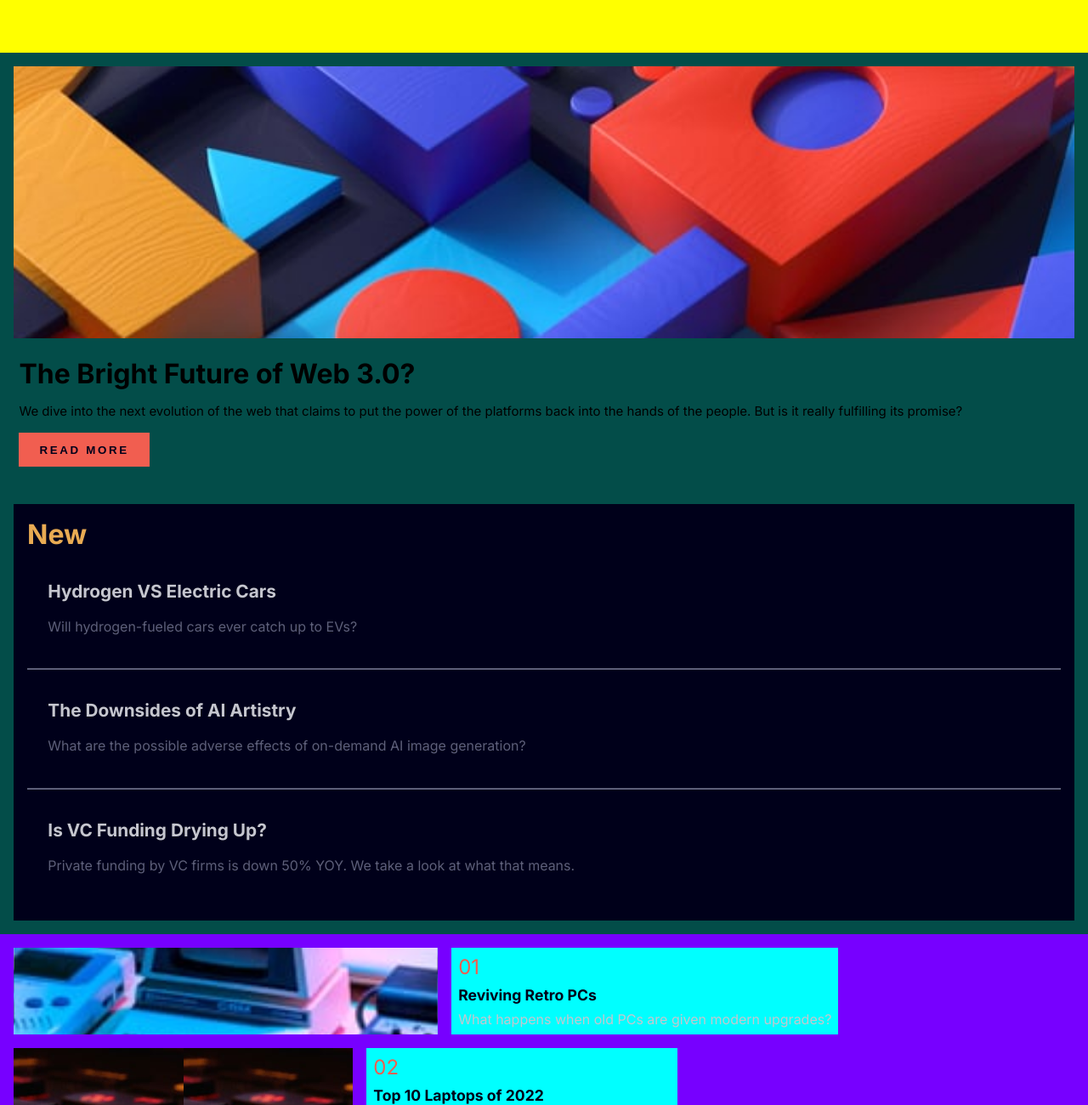
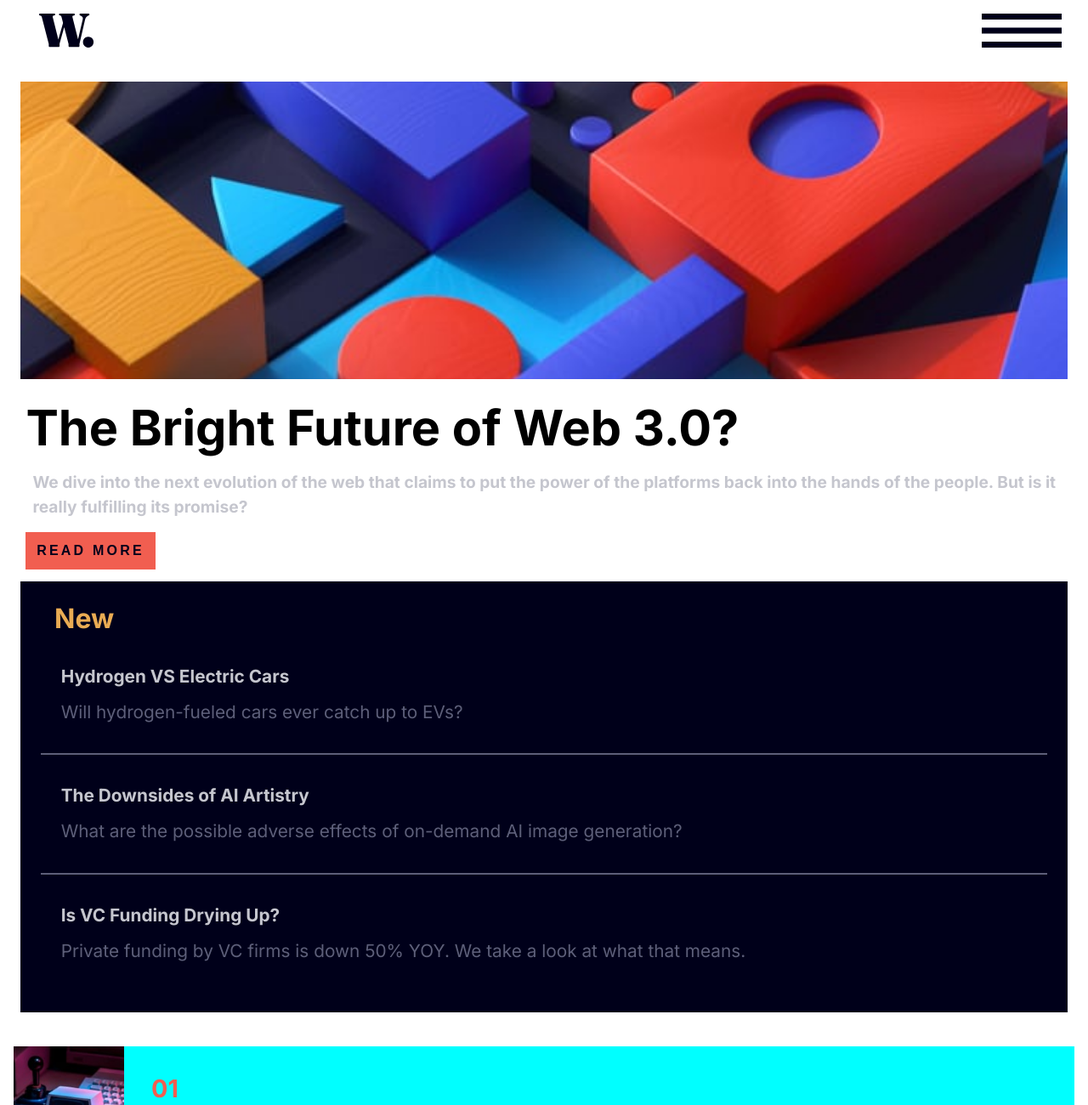
Before and after one commit to DenilsonZacarias/News_Home_Page, a plain HTML site: page techHTML.html in a window 1280 px wide. Shown: the top 1300 px of the page at 85% size. Drawn offline with Linux system fonts and the light colour scheme; files whose address does not match are found by name.

Commit message:
Adiciona versão tablet e ajusta estilos responsivos

```diff
--- a/techCSS.css
+++ b/techCSS.css
@@ -16,12 +16,12 @@ html {
 
 .mainContainer {
   width: 100%;
-  background-color: aqua;
+  /*background-color: aqua;*/
 }
 
 .containerItems {
   width: 100%;
-  background-color: yellow;
+  /*background-color: yellow;*/
 }
 
 .moreInfo {
@@ -37,7 +37,7 @@ html {
   display: flex;
   justify-content: center;
   align-items: center;
-  /*background-color: black;*/
+  /**background-color: aqua;*/
 }
 
 .logoImage,
@@ -50,11 +50,11 @@ html {
 }
 
 .logoImage {
-  background-image: url(/news-homepage-main/assets/images/logo.svg);
+  background-image: url(assets/images/logo.svg);
 }
 
 .mobileSubMenuImage {
-  background-image: url(/news-homepage-main/assets/images/icon-menu.svg);
+  background-image: url(assets/images/icon-menu.svg);
 }
 
 .bigScreen {
@@ -62,7 +62,7 @@ html {
   flex-direction: column;
   gap: 1rem;
   padding: 1rem;
-  background-color: rgb(3, 77, 73);
+  /*background-color: rgb(3, 77, 73);*/
 }
 
 .bigScreenInnerContainerAndImage {
@@ -171,23 +171,29 @@ html {
   flex-direction: column;
   gap: 1rem;
   padding: 1rem;
-  background-color: rgb(119, 0, 255);
+  /*background-color: rgb(119, 0, 255);*/
 }
 
 .topic1,
 .topic2,
 .topic3 {
   display: flex;
-  flex-direction: row;
+  /*flex-direction: row;*/
+  align-items: flex-start;
   gap: 1rem;
+  /*background-color: aqua;*/
 }
 
 .sideImage1,
+.sideImage2,
 .sideImage3 {
-  width: 40%;
+  width: 100px;
+  height: 150px;
   background-size: cover;
   background-position: center;
-  background-color: black;
+  flex-shrink: 0;
+  flex-grow: 0;
+  flex-basis: auto;
 }
 
 .sideImage1 {
@@ -196,7 +202,6 @@ html {
 
 .sideImage2 {
   background-image: url(assets/images/image-top-laptops.jpg);
-  width: 32%;
 }
 
 .sideImage3 {
@@ -213,7 +218,7 @@ html {
   flex-direction: column;
   justify-content: space-between;
   padding: 0.5rem;
-  background-color: aqua;
+  /*background-color: aqua;*/
   gap: 0.5rem;
 }
 
@@ -226,6 +231,154 @@ html {
 .text_subContainer {
   color: hsl(233, 8%, 79%);
   font-size: 1rem;
+}
+
+/*===== TABLET (768px+) =====*/
+
+@media (min-width: 768px) {
+  .moreInfo {
+    padding: 1rem;
+  }
+
+  .logo,
+  .mobileSubMenu {
+    width: 10%;
+  }
+
+  .logoImage,
+  .mobileSubMenuImage {
+    width: 100%;
+    height: 40px;
+    background-repeat: no-repeat;
+    background-size: contain;
+    background-position: center;
+  }
+
+  .bigScreen {
+    flex-direction: column;
+    gap: 1.5rem;
+    padding: 1.5rem;
+    /*background-color: aqua;*/
+  }
+
+  .bigScreenInnerContainerAndImage {
+    width: 100%;
+  }
+
+  .imagem {
+    height: 350px;
+  }
+
+  .HeaderAndTextAndButton {
+    flex-direction: column;
+  }
+
+  .innerContainerHeader {
+    width: 80%;
+    font-weight: bold;
+    font-size: 1.8rem;
+    /*background-color: aqua;*/
+  }
+
+  .innerContainerTextAndButton {
+    width: auto;
+    display: flex;
+    flex-direction: column;
+  }
+
+  .bigScreenText {
+    font-size: 1.2rem;
+    font-weight: bold;
+    width: auto;
+    padding-left: 0.5rem;
+    line-height: 1.8rem;
+    color: hsl(233, 8%, 79%);
+  }
+
+  .readMoreBtn {
+    height: fit-content;
+    width: fit-content;
+  }
+
+  .submitBtn {
+    width: auto;
+    height: auto;
+    padding: 0.8rem;
+    font-size: 1rem;
+    font-weight: bold;
+  }
+
+  .newHeader {
+    margin-left: 1rem;
+  }
+
+  .bigScreenBlueSubMenu {
+    width: auto;
+    padding: 1.5rem;
+    height: fit-content;
+    align-self: stretch;
+    margin-top: -1rem; /* Adjusted for better alignment */
+  }
+
+  .topic1,
+  .topic2,
+  .topic3 {
+    width: 100%;
+    gap: 0.5rem;
+    height: 12rem;
+    background-color: aqua;
+  }
+
+  .sideImage1,
+  .sideImage2,
+  .sideImage3 {
+    width: 130px;
+    background-size: cover;
+    background-position: center;
+    height: 200px; /* Adjusted for better visibility */
+  }
+
+  .sideImage1 {
+    background-image: url(assets/images/image-retro-pcs.jpg);
+  }
+
+  .sideImage2 {
+    background-image: url(assets/images/image-top-laptops.jpg);
+  }
+
+  .sideImage3 {
+    background-image: url(assets/images/image-gaming-growth.jpg);
+  }
+
+  .details {
+    justify-content: space-between;
+    padding: 2rem 0 2rem 1.5rem;
+    gap: 0.5rem;
+  }
+
+  .enumerator {
+    font-size: 1.8rem;
+    font-weight: 700;
+  }
+
+  .title_subContainer {
+    font-size: 1.8rem;
+    font-weight: 700;
+  }
+
+  .text_subContainer {
+    font-size: 1.5rem;
+  }
+
+  .text {
+    font-size: 1.3rem;
+  }
+
+  .subContainer {
+    flex-direction: column;
+    gap: 1rem;
+    padding: 1rem;
+  }
 }
 
 /* ===== DESKTOP (1440px+) ===== */
@@ -274,22 +427,22 @@ html {
     width: 37%;
     background-color: aqua;
     font-weight: 800;
-    font-size: 2.1rem;
+    font-size: 2rem;
   }
 
   .innerContainerTextAndButton {
     width: 53%;
-    background-color: aqua;
+    background-color: yellow;
     display: flex;
     flex-direction: column;
     justify-content: space-between;
+    padding-left: 1rem;
   }
 
   .bigScreenText {
-    font-size: 1.3rem;
+    font-size: 1.2rem;
     font-weight: 700;
-    width: 90%;
-    padding-left: 1rem;
+    width: 95%;
     line-height: 2rem;
     color: hsl(233, 8%, 79%);
   }
@@ -322,13 +475,26 @@ html {
   .subContainer {
     flex-direction: row;
     justify-content: space-between;
-    margin-top: 2rem;
+    margin-top: 2.9rem;
+    background-color: aqua;
+    height: fit-content;
   }
 
   .topic1,
   .topic2,
   .topic3 {
-    width: 30%;
+    display: flex;
+    gap: 0.3rem;
+    /*width: 30%;*/
+    align-items: center;
+    background-color: khaki;
+  }
+
+  .details {
+    height: 225px; /* ou o mesmo valor de sideImage */
+    padding: 0 1rem 1rem 0.5rem;
+    justify-content: space-between;
+    overflow: hidden; /* opcional, se quiser evitar que o conteúdo ultrapasse */
   }
 
   .enumerator {
@@ -342,12 +508,14 @@ html {
   }
 
   .text_subContainer {
-    font-size: 1.4rem;
+    font-size: 1.3rem;
+    margin-bottom: 1rem;
   }
 
   .sideImage1,
   .sideImage2,
   .sideImage3 {
-    height: 150px;
+    height: 225px;
+    width: 170px;
   }
 }
```
